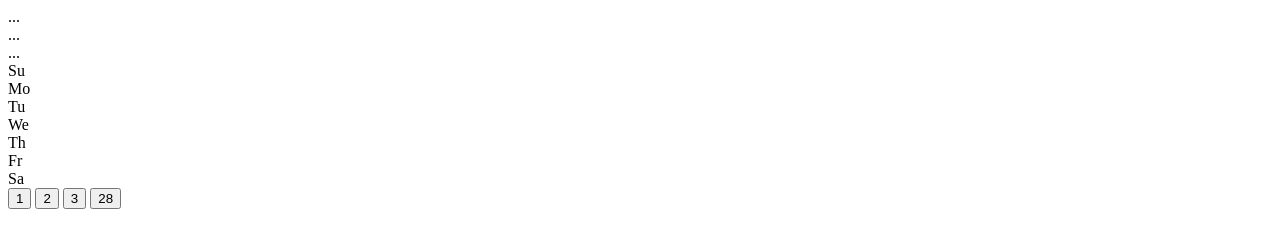
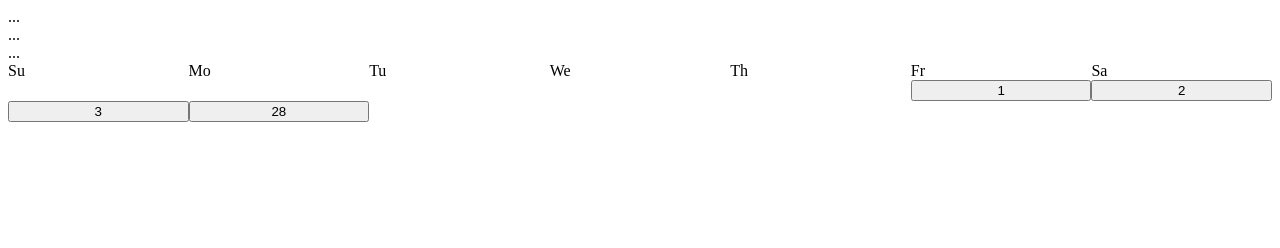
Before and after one commit to BRMonte/css_html_30, a plain HTML site: page calendar/index.html in a window 1280 px wide. Drawn offline with Linux system fonts and the light colour scheme.

Commit message:
Set date correctly

```diff
--- a/calendar/index.html
+++ b/calendar/index.html
@@ -4,6 +4,7 @@
   <meta charset="UTF-8">
   <meta name="viewport" content="width=device-width, initial-scale=1.0">
   <title>Document</title>
+  <link rel="stylesheet" href="styles.css">
 </head>
 <body>
   <div class="calendar">
--- a/calendar/styles.css
+++ b/calendar/styles.css
@@ -0,0 +1,15 @@
+/*The best way to create a CSS Grid with the structure I proposed is to use subgrid.
+Unfortunately, most browsers don't support subgrid yet.
+In the meantime, the best way is to create two separate grids—one for .day-of-week and one for .date-grid.
+
+/* The grid */
+.day-of-week,
+.date-grid {
+  display: grid;
+  grid-template-columns: repeat(7, 1fr);
+}
+
+/* Positioning the first day on a Friday */
+.date-grid button:first-child {
+  grid-column: 6;
+}
```
